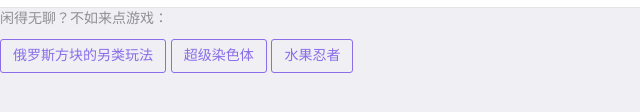
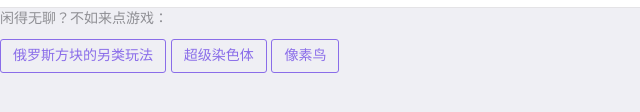
Before and after one commit to axclogo/axc5324.cn, a plain HTML site: page index.html in a window 1280 px wide. Shown: the part 1347-1459 px from the top of the page, 0-640 px from the left. Drawn offline with Linux system fonts and the light colour scheme.

Commit message:
换游戏

```diff
--- a/index.html
+++ b/index.html
@@ -179,7 +179,7 @@
 
 			<button type="button" class="mui-btn mui-btn-purple mui-btn-outlined" onclick="window.location.href='Game/tetris/tetris.html'">俄罗斯方块的另类玩法</button>
 			<button type="button" class="mui-btn mui-btn-purple mui-btn-outlined" onclick="window.location.href='Game/chromosome/chromosome.html'">超级染色体</button>
-			<button type="button" class="mui-btn mui-btn-purple mui-btn-outlined" onclick="window.location.href='Game/fruit-ninja/fruit-ninja.html'">水果忍者</button>
+			<button type="button" class="mui-btn mui-btn-purple mui-btn-outlined" onclick="window.location.href='Game/flappy/flappy.html'">像素鸟</button>
 
 		</div>
 
```
Also changed, not shown: 1 other file.
